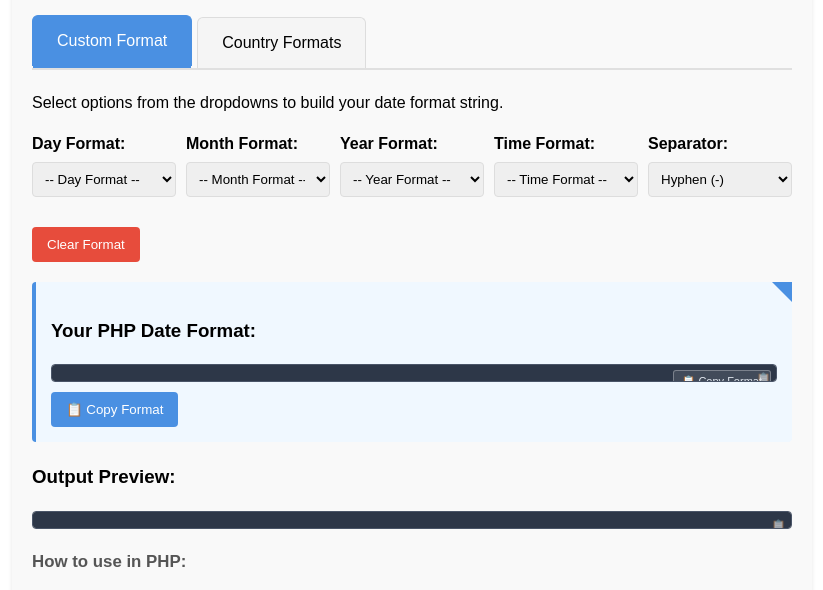
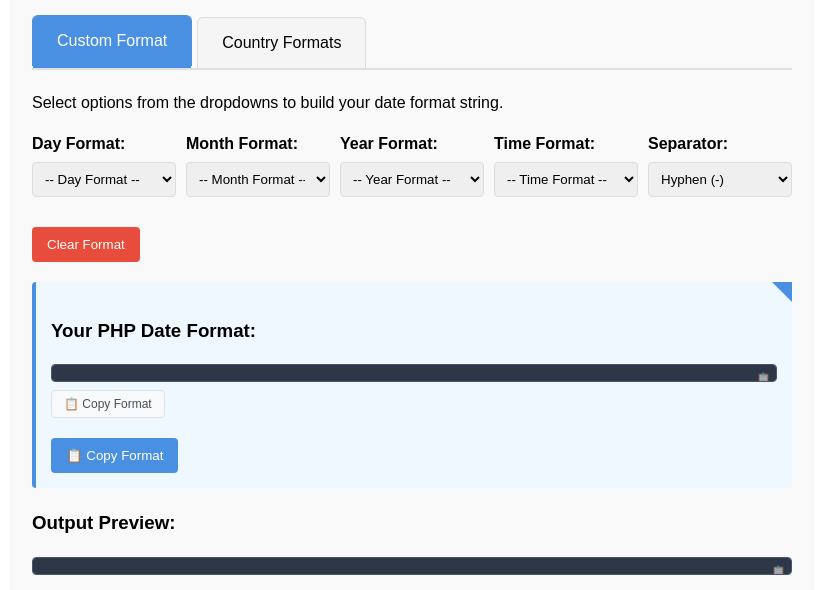
Before and after one commit to fahdi/datecoder, a plain HTML site: page index.html in a window 1280 px wide. Shown: the part 137-727 px from the top of the page, without its empty margins (228-1051 px from the left). Drawn offline with Linux system fonts and the light colour scheme.

Commit message:
feat: Improve copy button functionality for code blocks
- Enhanced the copy button implementation by storing the original text content before adding the button
- Updated styling for the copy button to improve visibility and user experience
- Adjusted positioning to ensure the button is displayed below the code block for better accessibility

```diff
--- a/index.html
+++ b/index.html
@@ -1499,44 +1499,55 @@
 
         // Helper function to add copy button to a code block
         function addCopyButtonToCodeBlock(codeBlock, buttonText) {
-            // Create copy button for code
+            // Store the original text content before adding the button
+            const originalText = codeBlock.textContent;
+
+            // Create a container for the code block and copy button
+            const container = document.createElement('div');
+            container.style.cssText = `
+                position: relative;
+                margin-bottom: 10px;
+            `;
+
+            // Move the code block into the container
+            codeBlock.parentNode.insertBefore(container, codeBlock);
+            container.appendChild(codeBlock);
+
+            // Create copy button below the code block
             const copyBtn = document.createElement('button');
             copyBtn.textContent = buttonText;
             copyBtn.className = 'btn-default';
             copyBtn.style.cssText = `
-                position: absolute;
-                top: 5px;
-                right: 5px;
-                padding: 4px 8px;
-                font-size: 11px;
-                background: rgba(255,255,255,0.1);
-                border: 1px solid rgba(255,255,255,0.3);
-                color: #e2e8f0;
-                border-radius: 3px;
+                margin-top: 8px;
+                padding: 6px 12px;
+                font-size: 12px;
+                background: #f8f9fa;
+                border: 1px solid #dee2e6;
+                color: #495057;
+                border-radius: 4px;
                 cursor: pointer;
                 transition: all 0.2s ease;
-                z-index: 10;
+                display: block;
+                width: fit-content;
             `;
 
             copyBtn.onmouseenter = function() {
-                this.style.background = 'rgba(255,255,255,0.2)';
-                this.style.borderColor = 'rgba(255,255,255,0.5)';
+                this.style.background = '#e9ecef';
+                this.style.borderColor = '#adb5bd';
             };
 
             copyBtn.onmouseleave = function() {
-                this.style.background = 'rgba(255,255,255,0.1)';
-                this.style.borderColor = 'rgba(255,255,255,0.3)';
+                this.style.background = '#f8f9fa';
+                this.style.borderColor = '#dee2e6';
             };
 
             copyBtn.onclick = function() {
-                // Get the text content of the code block
-                const codeText = codeBlock.textContent;
-                copyToClipboard(codeText, 'Usage example copied to clipboard!');
+                // Copy the original text content (without the button text)
+                copyToClipboard(originalText, 'Usage example copied to clipboard!');
             };
 
-            // Make sure the code block has position relative for absolute positioning
-            codeBlock.style.position = 'relative';
-            codeBlock.appendChild(copyBtn);
+            // Add the button below the code block
+            container.appendChild(copyBtn);
         }
 
         // Copy text to clipboard
```
